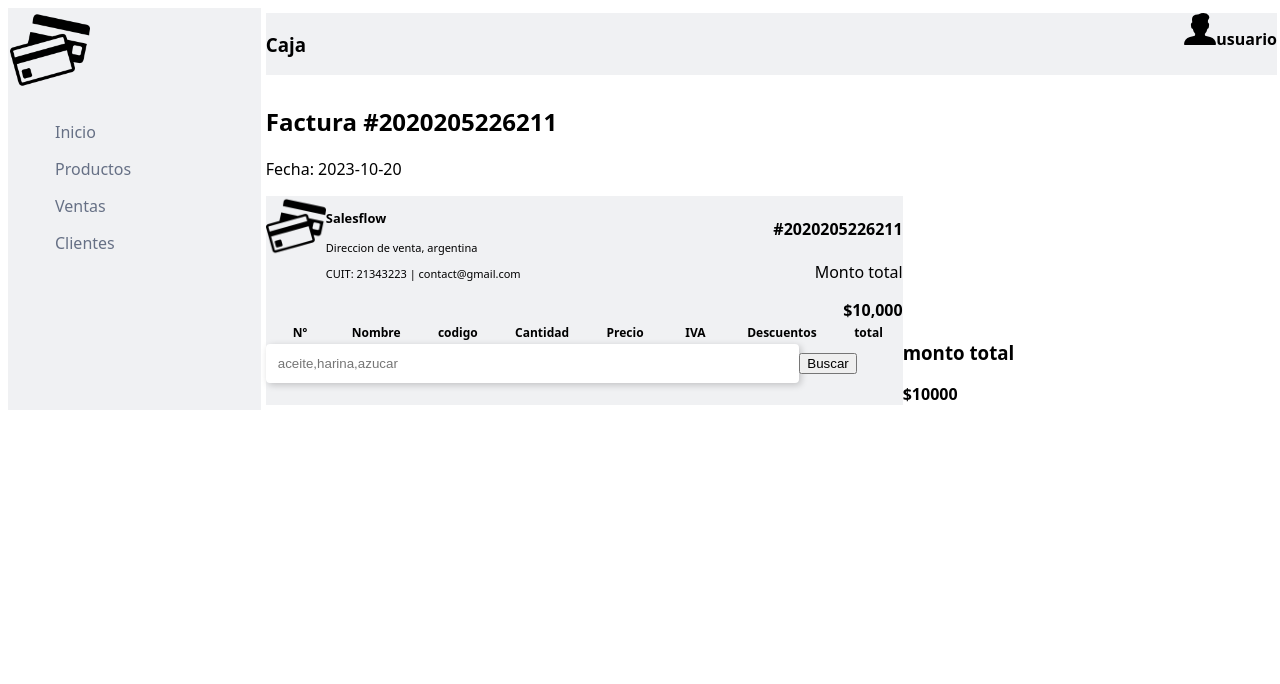
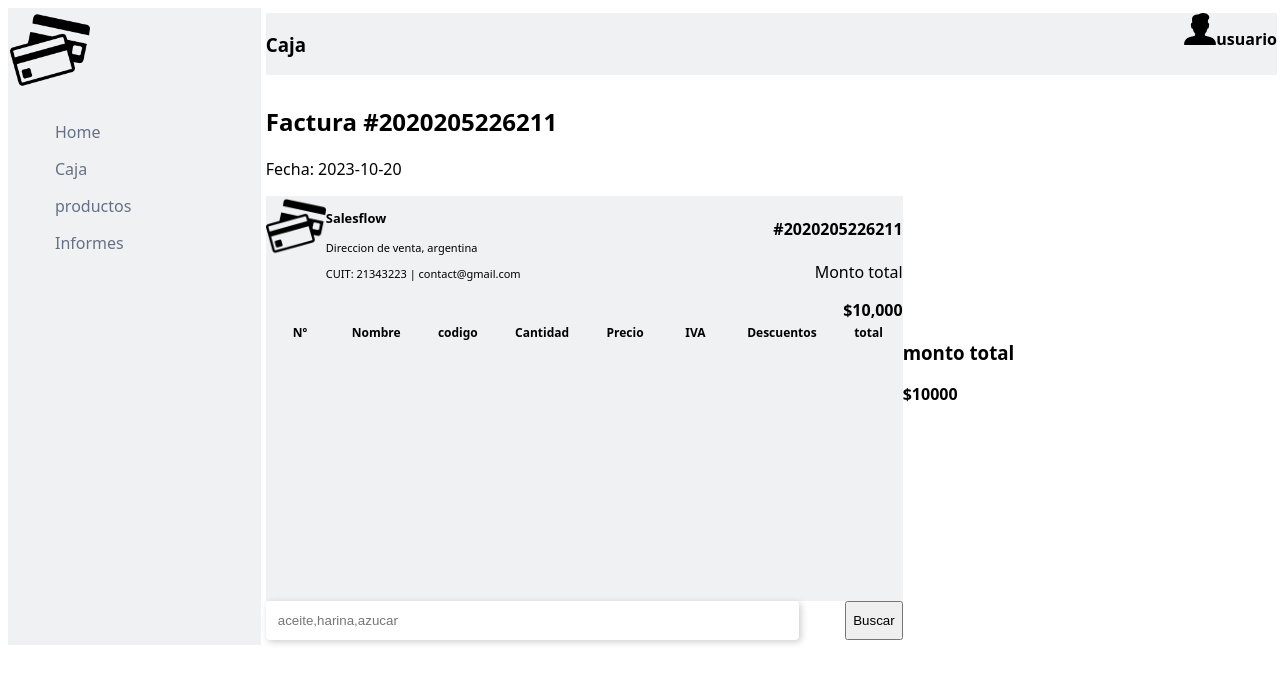
Before and after one commit to kevinjrojo/SalesFlow, a React (Vite) app in the folder frontend/: page / in a window 1280 px wide. Shown: the top 684 px of the page. Built offline with nearby package versions, Linux system fonts and the light colour scheme.

Commit message:
feat: mejorar la estructura y estilo de los componentes Main y Navbar

```diff
--- a/frontend/src/component/Main.jsx
+++ b/frontend/src/component/Main.jsx
@@ -210,7 +210,7 @@ export const Main = () => {
               <th className="category">total</th>
             </tr>
           </thead>
-          <tbody>
+          <tbody className="main__products_items">
             {items.map((item) => (
               <tr key={item.id}>
                 <td className="item ">1</td>
@@ -228,6 +228,7 @@ export const Main = () => {
             ))}
           </tbody>
         </table>
+      </section>
       <form className="form_main_box" onSubmit={handleSubmit}>
         <input
           name="products"
@@ -236,8 +237,6 @@ export const Main = () => {
         />
         <input type="submit" value={"Buscar"} className="button_seach" />
       </form>
-      </section>
-
       <section className="main__products_total">
         <h3>monto total</h3>
         <strong>$10000</strong>
--- a/frontend/src/component/Navbar.jsx
+++ b/frontend/src/component/Navbar.jsx
@@ -11,22 +11,22 @@ export const Navbar = () => {
         <ul className="navbar__links">
           <li>
             <a href="#" className="navigate">
-              Inicio
+              Home
             </a>
           </li>
           <li>
             <a href="#" className="navigate">
-              Productos
+              Caja
             </a>
           </li>
           <li>
             <a href="#" className="navigate">
-              Ventas
+              productos
             </a>
           </li>
           <li>
             <a href="#" className="navigate">
-              Clientes
+              Informes
             </a>
           </li>
         </ul>
--- a/frontend/src/styles/main.css
+++ b/frontend/src/styles/main.css
@@ -16,14 +16,21 @@
   width: 100%;
   background-color: #f0f1f3;
 }
+.main__products_category {
+}
 .main__mount {
   text-align: end;
 }
 .main__products_table {
   grid-column-start: 1;
   background-color: #f0f1f3;
+  height: 35vh;
+  overflow: auto;
 }
-
+.main__products_items {
+  height: 40vh;
+  overflow: auto;
+}
 .main__tiket {
   background-color: #f0f1f3;
 }
@@ -34,9 +41,12 @@
   font-size: 11px;
 }
 
-/* .form_main_box {
-
-} */
+.form_main_box {
+  grid-column-start: 1;
+  grid-row-start: 4;
+  display: flex;
+  justify-content: space-between;
+}
 .category {
   font-size: 12px;
   width: 5%;
--- a/frontend/src/styles/navbar.css
+++ b/frontend/src/styles/navbar.css
@@ -27,6 +27,7 @@
   text-decoration: none;
   padding: 5px;
   border-radius: 5px;
+  font-size: 16px;
 }
 .navigate:hover {
   background-color: #838895;
```
Lines whose indentation alone changed are shown as unchanged.
